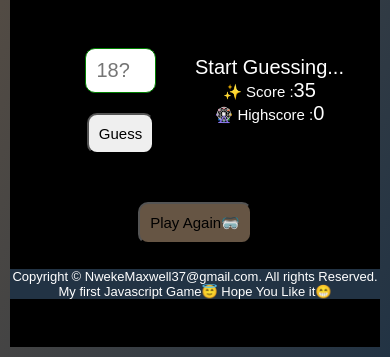
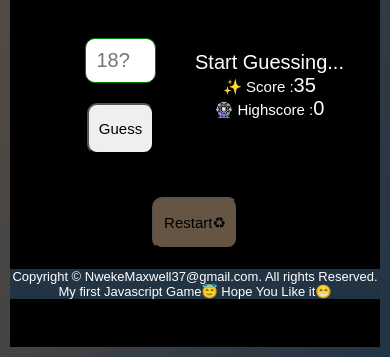
Before and after one commit to NwekeMaxwell/My-JS-Game-GuessMyAge, a website: page index.html in a window 390 px wide. Shown: the part 490-847 px from the top of the page. Drawn offline with Linux system fonts and the light colour scheme.

Commit message:
btn edited

```diff
--- a/index.html
+++ b/index.html
@@ -37,7 +37,7 @@
         </div>
 
         <!-- </section> -->
-        <button class="btn again">Play Again🥽</button>
+        <button class="btn again">Restart♻</button>
       </main>
 
       <footer class="footer">
--- a/style.css
+++ b/style.css
@@ -160,7 +160,7 @@ main {
     font-size: 2rem;
   }
   .btn {
-    padding: 1rem;
+    padding: 1.5rem 1rem;
     font-size: 1.5rem;
   }
 }
```
